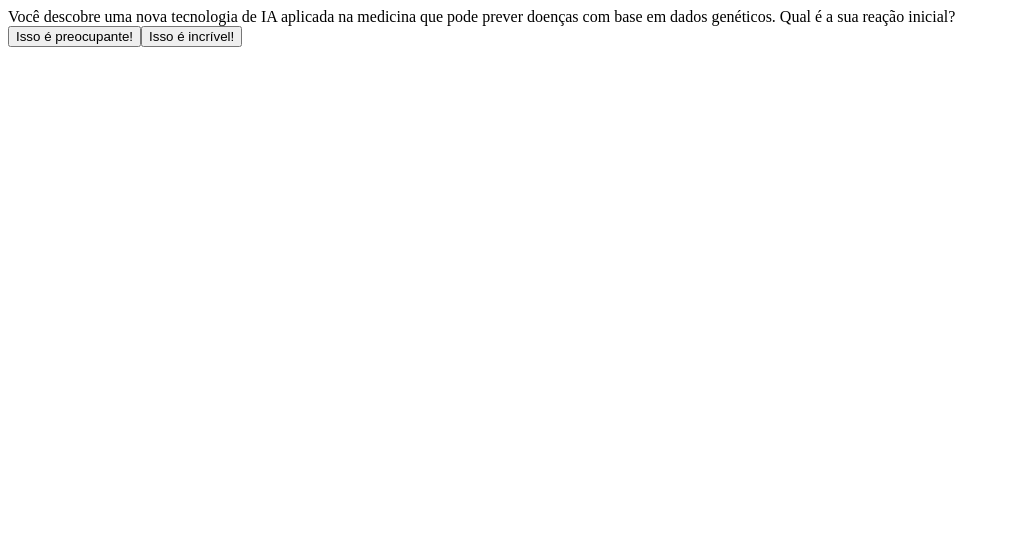
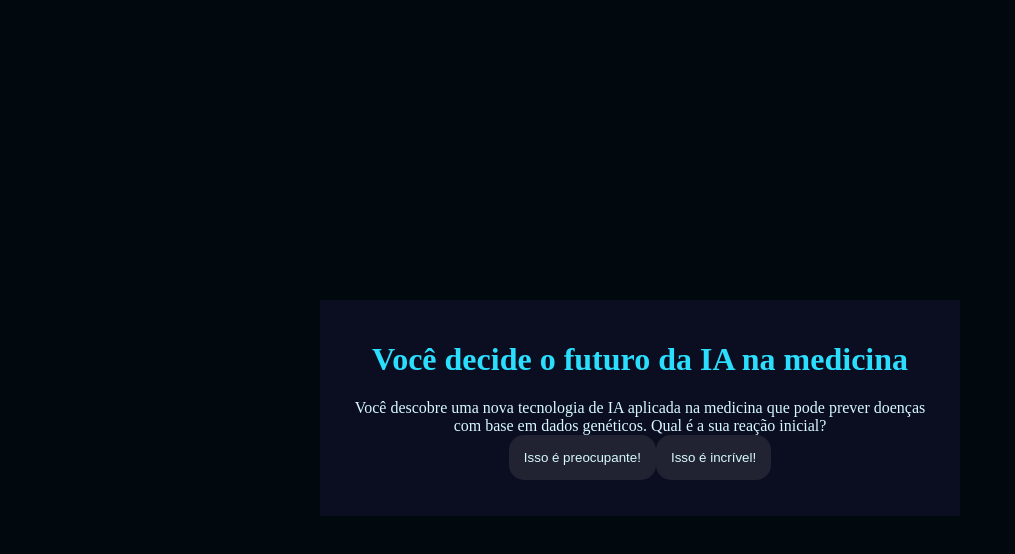
Before and after one commit to ErickDaviMariano/funcooes, a plain HTML site: page index.html in a window 1280 px wide. Shown: the whole page, without its empty margins (0-1015 px from the left). Drawn offline with Linux system fonts and the light colour scheme.

Commit message:
Update index.html

```diff
--- a/index.html
+++ b/index.html
@@ -1,13 +1,14 @@
 <!DOCTYPE html>
-<html lang="pt-BR">
+<html lang="pt-br">
 <head>
     <meta charset="UTF-8">
     <meta name="viewport" content="width=device-width, initial-scale=1.0">
-    <title>IA na Medicina</title>
-    <link rel="stylesheet" href="styles.css">
+    <link rel="stylesheet" href="style.css">
+    <title>Você decide o futuro da IA</title>
 </head>
 <body>
     <div class="caixa-principal">
+        <h1>Você decide o futuro da IA na medicina</h1>
         <div class="caixa-perguntas"></div>
         <div class="caixa-alternativas"></div>
         <div class="caixa-resultado">
```
